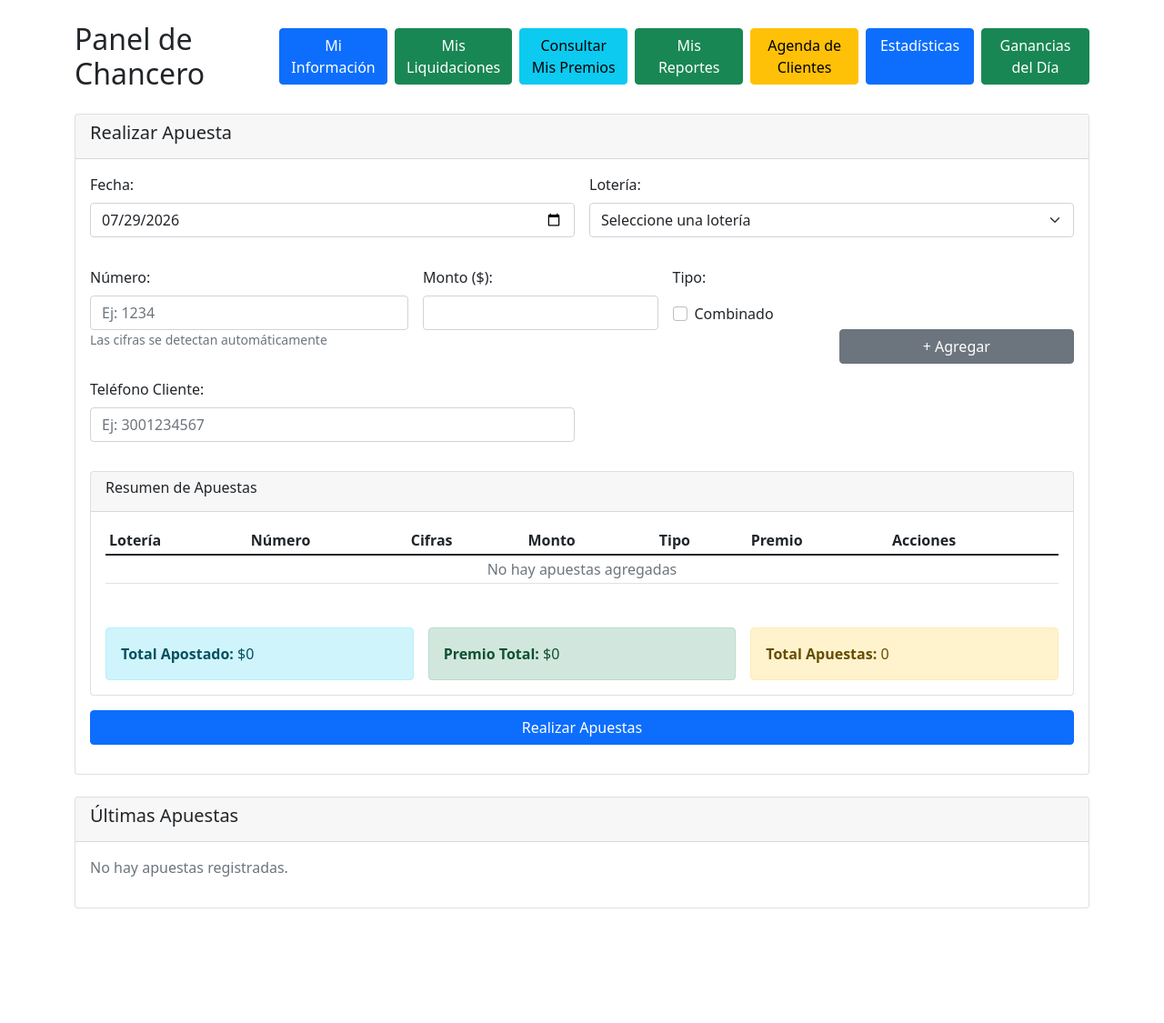
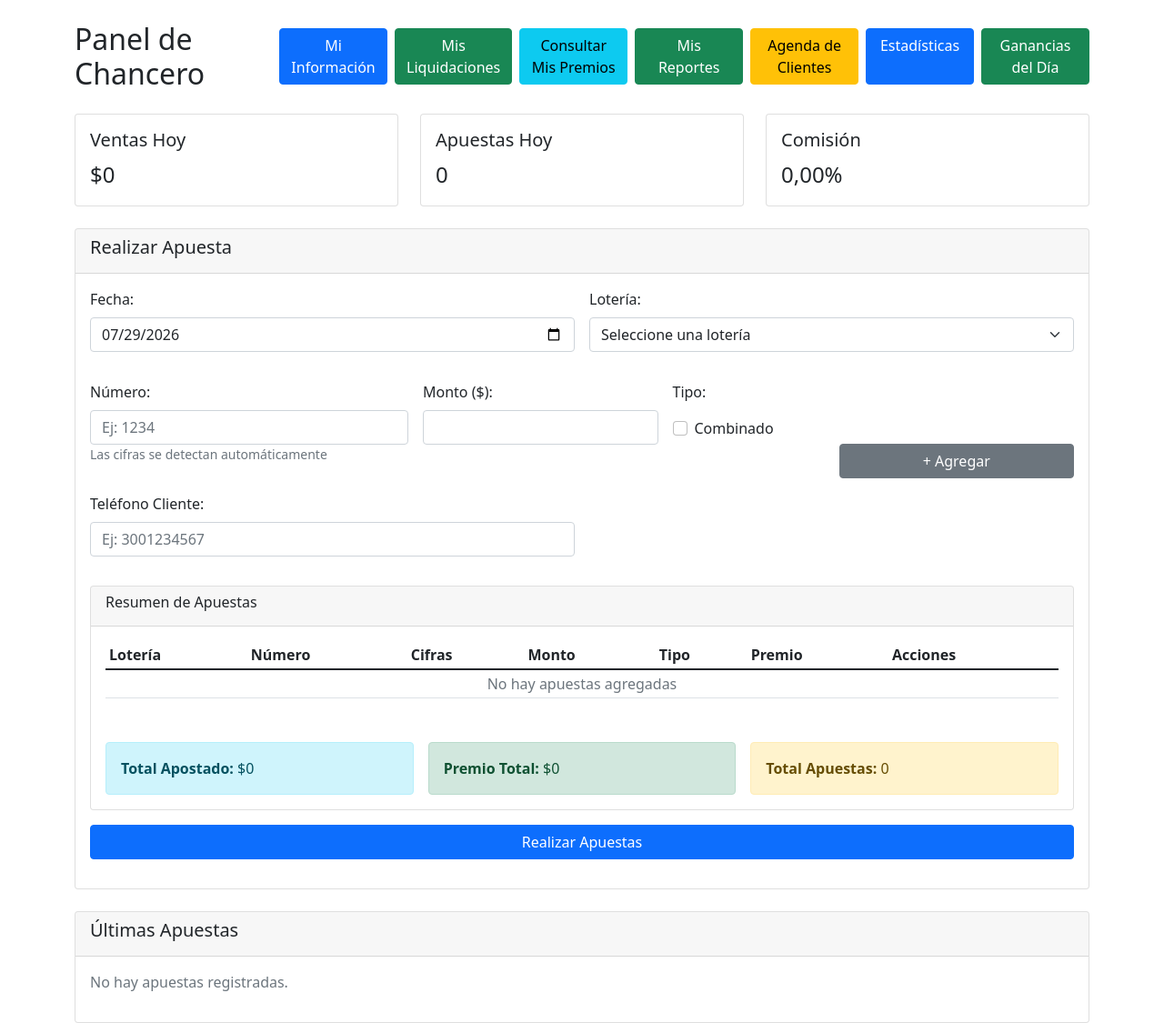
Before and after one commit to edwrami/chance, a Django app: page /dashboard/ in a window 1280 px wide. Shown: the part 80-1205 px from the top of the page at 91% size. Before the commit the page ends 1079 px from the top, so only its background shows below. Run offline with Django 4.2, Linux system fonts and the light colour scheme; the visitor is signed in with stand-in values (Sample User, id 1); data that the repository does not hold is empty.

Commit message:
Agregar tarjetas de resumen en dashboard del chancero
- Mostrar ventas hoy
- Mostrar apuestas hoy
- Mostrar porcentaje de comisión

```diff
--- a/core/templates/chancero_dashboard.html
+++ b/core/templates/chancero_dashboard.html
@@ -11,6 +11,33 @@
         <a href="{% url 'agenda_clientes' %}" class="btn btn-warning w-100 w-md-auto">Agenda de Clientes</a>
         <a href="{% url 'estadisticas_personales' %}" class="btn btn-primary w-100 w-md-auto">Estadísticas</a>
         <a href="{% url 'ganancias_dia' %}" class="btn btn-success w-100 w-md-auto">Ganancias del Día</a>
+    </div>
+</div>
+
+<div class="row mb-4">
+    <div class="col-12 col-md-4">
+        <div class="card">
+            <div class="card-body">
+                <h5 class="card-title">Ventas Hoy</h5>
+                <p class="card-text fs-4">${{ ventas_hoy|floatformat:0 }}</p>
+            </div>
+        </div>
+    </div>
+    <div class="col-12 col-md-4">
+        <div class="card">
+            <div class="card-body">
+                <h5 class="card-title">Apuestas Hoy</h5>
+                <p class="card-text fs-4">{{ apuestas_hoy }}</p>
+            </div>
+        </div>
+    </div>
+    <div class="col-12 col-md-4">
+        <div class="card">
+            <div class="card-body">
+                <h5 class="card-title">Comisión</h5>
+                <p class="card-text fs-4">{{ porcentaje_comision|floatformat:2 }}%</p>
+            </div>
+        </div>
     </div>
 </div>
 
```
